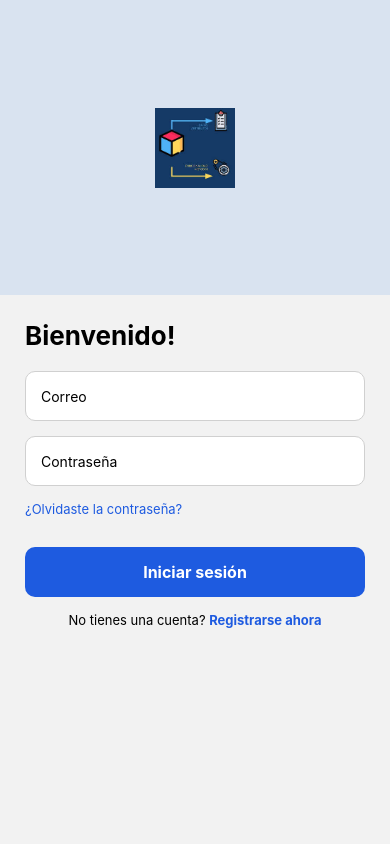
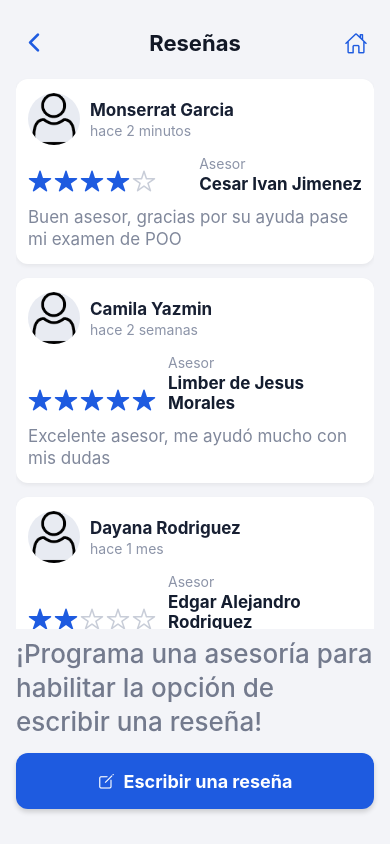
Before and after one commit to Josseline18/DevMentor, a React Native app in the folder Frontend/: screen /ReviewScreen in a window 390 px wide. Built offline with nearby package versions, Linux system fonts and the light colour scheme.

Commit message:
Se agrego interfaz de reseñas y se arreglo pequeños errores al momento de ver la interfaz en expo

```diff
--- a/Frontend/App.js
+++ b/Frontend/App.js
@@ -7,6 +7,7 @@ import Advisors from "./src/Screens/Advisors";
 import Login from "./src/Screens/Login";
 import Register from "./src/Screens/Register";
 import AdvisorProfile from "./src/Screens/AdvisorProfile";
+import ReviewScreen from "./src/Screens/ReviewScreen";
 
 const Stack = createNativeStackNavigator();
 
@@ -59,6 +60,12 @@ export default function App() {
           options={{ title: "Perfil del Asesor" }}
         />
 
+        <Stack.Screen
+          name="ReviewScreen"
+          component={ReviewScreen}
+          options={{ headerShown: false }}
+        />
+
 
         <Stack.Screen
           name="Register"
--- a/Frontend/app.json
+++ b/Frontend/app.json
@@ -4,10 +4,10 @@
     "slug": "Frontend",
     "version": "1.0.0",
     "orientation": "portrait",
-    "icon": "./assets/icon.png",
+    "icon": "./assets/icons/home.png",
     "userInterfaceStyle": "light",
     "splash": {
-      "image": "./assets/splash-icon.png",
+      "image": "./assets/icons/home.png",
       "resizeMode": "contain",
       "backgroundColor": "#ffffff"
     },
@@ -17,9 +17,7 @@
     "android": {
       "adaptiveIcon": {
         "backgroundColor": "#E6F4FE",
-        "foregroundImage": "./assets/android-icon-foreground.png",
-        "backgroundImage": "./assets/android-icon-background.png",
-        "monochromeImage": "./assets/android-icon-monochrome.png"
+        "foregroundImage": "./assets/icons/home.png"
       }
     },
     "web": {
--- a/Frontend/src/Screens/Dashboard.js
+++ b/Frontend/src/Screens/Dashboard.js
@@ -24,7 +24,7 @@ export default function Dashboard({ navigation }) {
 
   return (
     <View style={styles.container}>
-      <ScrollView>
+      <ScrollView contentContainerStyle={styles.scrollContent}>
 
         {materias.map((m, index) => (
           <TouchableOpacity
@@ -46,7 +46,13 @@ export default function Dashboard({ navigation }) {
 
       </ScrollView>
 
-
+      <TouchableOpacity
+        style={styles.reviewsButton}
+        activeOpacity={0.85}
+        onPress={() => navigation.navigate("ReviewScreen")}
+      >
+        <Text style={styles.reviewsButtonText}>Reseñas</Text>
+      </TouchableOpacity>
 
     </View>
   );
--- /dev/null
+++ b/Frontend/src/Screens/ReviewScreen.js
@@ -0,0 +1,116 @@
+import React from "react";
+import { View, Text, Image, TouchableOpacity, ScrollView, SafeAreaView } from "react-native";
+import { Ionicons } from "@expo/vector-icons";
+import { styles } from "../Styles/reviewStyles";
+
+const reviews = [
+	{
+		id: "1",
+		studentName: "Monserrat Garcia",
+		timeAgo: "hace 2 minutos",
+		rating: 4,
+		advisorName: "Cesar Ivan Jimenez",
+		comment: "Buen asesor, gracias por su ayuda pase mi examen de POO"
+	},
+	{
+		id: "2",
+		studentName: "Camila Yazmin",
+		timeAgo: "hace 2 semanas",
+		rating: 5,
+		advisorName: "Limber de Jesus Morales",
+		comment: "Excelente asesor, me ayudó mucho con mis dudas"
+	},
+    {
+		id: "3",
+		studentName: "Dayana Rodriguez",
+		timeAgo: "hace 1 mes",
+		rating: 2,
+		advisorName: "Edgar Alejandro Rodriguez",
+		comment: "Pesimo asesor, no me ayudó en nada y me hizo perder tiempo"
+	}
+];
+
+function Stars({ rating }) {
+	return (
+		<View style={styles.starsRow}>
+			{[1, 2, 3, 4, 5].map((value) => (
+				<Ionicons
+					key={value}
+					name={value <= rating ? "star" : "star-outline"}
+					size={24}
+					color={value <= rating ? "#1E5BE0" : "#C8CDD8"}
+					style={styles.starIcon}
+				/>
+			))}
+		</View>
+	);
+}
+
+export default function ReviewScreen({ navigation }) {
+	return (
+		<SafeAreaView style={styles.safeArea}>
+			<View style={styles.container}>
+				<View style={styles.header}>
+					<TouchableOpacity
+						activeOpacity={0.8}
+						onPress={() => (navigation.canGoBack() ? navigation.goBack() : navigation.navigate("DevMentor"))}
+						style={styles.headerIconButton}
+					>
+						<Ionicons name="chevron-back" size={28} color="#1E5BE0" />
+					</TouchableOpacity>
+
+					<Text style={styles.headerTitle}>Reseñas</Text>
+
+					<TouchableOpacity
+						activeOpacity={0.8}
+						onPress={() => navigation.navigate("DevMentor")}
+						style={styles.headerIconButton}
+					>
+						<Ionicons name="home-outline" size={23} color="#1E5BE0" />
+					</TouchableOpacity>
+				</View>
+
+				<ScrollView
+					style={styles.list}
+					contentContainerStyle={styles.listContent}
+					showsVerticalScrollIndicator={false}
+				>
+					{reviews.map((review) => (
+						<View key={review.id} style={styles.reviewCard}>
+							<View style={styles.topRow}>
+								<Image
+									source={require("../../assets/icons/user.png")}
+									style={styles.avatar}
+								/>
+								<View style={styles.userMeta}>
+									<Text style={styles.studentName}>{review.studentName}</Text>
+									<Text style={styles.timeAgo}>{review.timeAgo}</Text>
+								</View>
+							</View>
+
+							<View style={styles.middleRow}>
+								<Stars rating={review.rating} />
+								<View style={styles.advisorMeta}>
+									<Text style={styles.advisorLabel}>Asesor</Text>
+									<Text style={styles.advisorName}>{review.advisorName}</Text>
+								</View>
+							</View>
+
+							<Text style={styles.commentText}>{review.comment}</Text>
+						</View>
+					))}
+				</ScrollView>
+
+				<View style={styles.footer}>
+					<Text style={styles.footerMessage}>
+						¡Programa una asesoría para habilitar la opción de escribir una reseña!
+					</Text>
+					<TouchableOpacity style={styles.writeButton} activeOpacity={0.85}>
+						<Ionicons name="create-outline" size={18} color="#FFFFFF" />
+						<Text style={styles.writeButtonText}>Escribir una reseña</Text>
+					</TouchableOpacity>
+				</View>
+			</View>
+		</SafeAreaView>
+	);
+}
--- a/Frontend/src/Styles/DashboardStyle.js
+++ b/Frontend/src/Styles/DashboardStyle.js
@@ -7,6 +7,10 @@ export const styles = StyleSheet.create({
     backgroundColor: "#F5F6FA",
     paddingTop: 60,
     paddingHorizontal: 20
+  },
+
+  scrollContent: {
+    paddingBottom: 24
   },
 
   title: {
@@ -35,6 +39,26 @@ export const styles = StyleSheet.create({
     fontSize: 14,
     color: "#555",
     marginTop: 5
+  },
+
+  reviewsButton: {
+    backgroundColor: "#1E5BE0",
+    borderRadius: 12,
+    alignItems: "center",
+    justifyContent: "center",
+    paddingVertical: 14,
+    marginBottom: 22,
+    shadowColor: "#000",
+    shadowOffset: { width: 0, height: 2 },
+    shadowOpacity: 0.15,
+    shadowRadius: 4,
+    elevation: 3
+  },
+
+  reviewsButtonText: {
+    color: "#FFFFFF",
+    fontSize: 16,
+    fontWeight: "700"
   }
 
 });
--- /dev/null
+++ b/Frontend/src/Styles/reviewStyles.js
@@ -0,0 +1,161 @@
+import { StyleSheet } from "react-native";
+
+export const styles = StyleSheet.create({
+	safeArea: {
+		flex: 1,
+		backgroundColor: "#F3F4F8"
+	},
+
+	container: {
+		flex: 1,
+		backgroundColor: "#F3F4F8",
+		paddingHorizontal: 16
+	},
+
+	header: {
+		paddingTop: 25,   //aqui
+		paddingBottom: 10,
+		flexDirection: "row",
+		justifyContent: "space-between",
+		alignItems: "center"
+	},
+
+	headerIconButton: {
+		width: 36,
+		height: 36,
+		alignItems: "center",
+		justifyContent: "center"
+	},
+
+	headerTitle: {
+		fontSize: 22,
+		fontWeight: "700",
+		color: "#121826"
+	},
+
+	list: {
+		flex: 1
+	},
+
+	listContent: {
+		paddingTop: 8,
+		paddingBottom: 24,
+		gap: 14
+	},
+
+	reviewCard: {
+		backgroundColor: "#FFFFFF",
+		borderRadius: 12,
+		paddingVertical: 14,
+		paddingHorizontal: 12,
+		shadowColor: "#000",
+		shadowOffset: { width: 0, height: 2 },
+		shadowOpacity: 0.06,
+		shadowRadius: 4,
+		elevation: 2
+	},
+
+	topRow: {
+		flexDirection: "row",
+		alignItems: "center"
+	},
+
+	avatar: {
+		width: 52,
+		height: 52,
+		borderRadius: 26,
+		marginRight: 10,
+		backgroundColor: "#E8EBF2"
+	},
+
+	userMeta: {
+		flex: 1
+	},
+
+	studentName: {
+		fontSize: 17,
+		fontWeight: "700",
+		color: "#182033"
+	},
+
+	timeAgo: {
+		marginTop: 2,
+		fontSize: 14,
+		color: "#8C94A8"
+	},
+
+	middleRow: {
+		marginTop: 10,
+		flexDirection: "row",
+		justifyContent: "space-between",
+		alignItems: "flex-end"
+	},
+
+	starsRow: {
+		flexDirection: "row",
+		alignItems: "center"
+	},
+
+	starIcon: {
+		marginRight: 2
+	},
+
+	advisorMeta: {
+		flexShrink: 1,
+		alignItems: "flex-start",
+		marginLeft: 10
+	},
+
+	advisorLabel: {
+		fontSize: 14,
+		color: "#8C94A8"
+	},
+
+	advisorName: {
+		marginTop: 2,
+		fontSize: 17,
+		color: "#141D2F",
+		fontWeight: "700"
+	},
+
+	commentText: {
+		marginTop: 12,
+		fontSize: 17,
+		lineHeight: 22,
+		color: "#80889B"
+	},
+
+	footer: {
+		paddingTop: 8,
+		paddingBottom: 35   //aqui
+	},
+
+	footerMessage: {
+		fontSize: 26,
+		lineHeight: 34,
+		fontWeight: "500",
+		color: "#737A8D",
+		marginBottom: 14
+	},
+
+	writeButton: {
+		backgroundColor: "#1E5BE0",
+		minHeight: 56,
+		borderRadius: 12,
+		flexDirection: "row",
+		alignItems: "center",
+		justifyContent: "center",
+		gap: 8,
+		shadowColor: "#000",
+		shadowOffset: { width: 0, height: 3 },
+		shadowOpacity: 0.16,
+		shadowRadius: 5,
+		elevation: 4
+	},
+
+	writeButtonText: {
+		color: "#FFFFFF",
+		fontSize: 18,
+		fontWeight: "700"
+	}
+});
```
